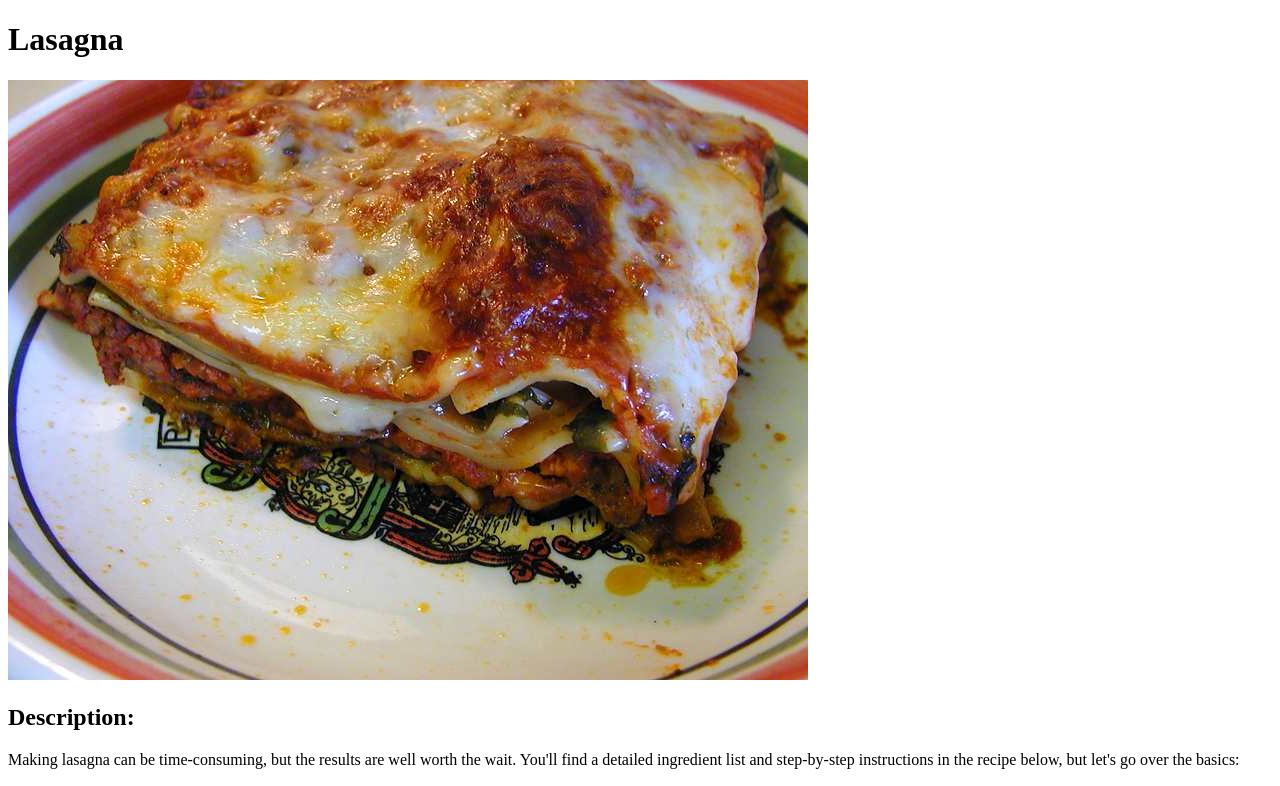
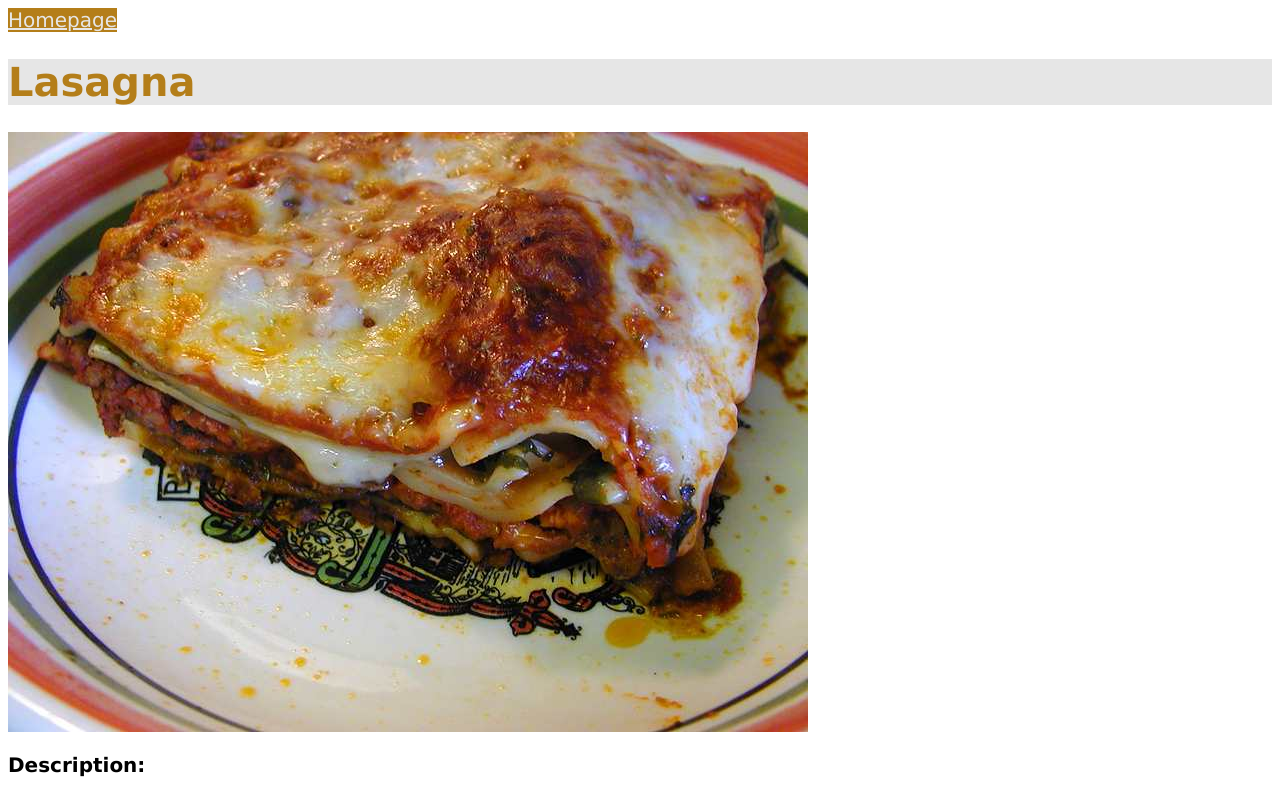
Before and after one commit to mathesunix/odin-recipes, a plain HTML site: page recipes/lasagna.html in a window 1280 px wide. Shown: the top 786 px of the page. Drawn offline with Linux system fonts and the light colour scheme.

Commit message:
Add style to all pages

```diff
--- a/recipes/lasagna.html
+++ b/recipes/lasagna.html
@@ -3,8 +3,10 @@
     <head>
         <meta charset="utf-8">
         <title>Lasagna</title>
+        <link rel="stylesheet" href="../styles.css">
     </head>
     <body>
+        <a href="../index.html">Homepage</a>
         <h1>Lasagna</h1>
         <img src="./lasagna.jpg">
         <h2>Description:</h2>
--- /dev/null
+++ b/styles.css
@@ -0,0 +1,25 @@
+* {
+    font-family: Verdana, sans-serif;
+    font-size: 20px;
+}
+
+h1,
+ol {
+    color: rgb(180, 126, 25);
+    background-color: rgb(230, 230, 230);
+}
+
+h1 {
+    font-size: 40px;
+}
+
+ul,
+a {
+    background-color: rgb(180, 126, 25);
+    color: rgb(230, 230, 230);
+}
+
+img {
+    height: auto;
+    width: auto;
+}
```
Also changed, not shown: index.html (+1 -0 lines), recipes/ramen.html (+2 -0 lines), recipes/white_bread.html (+2 -0 lines).
